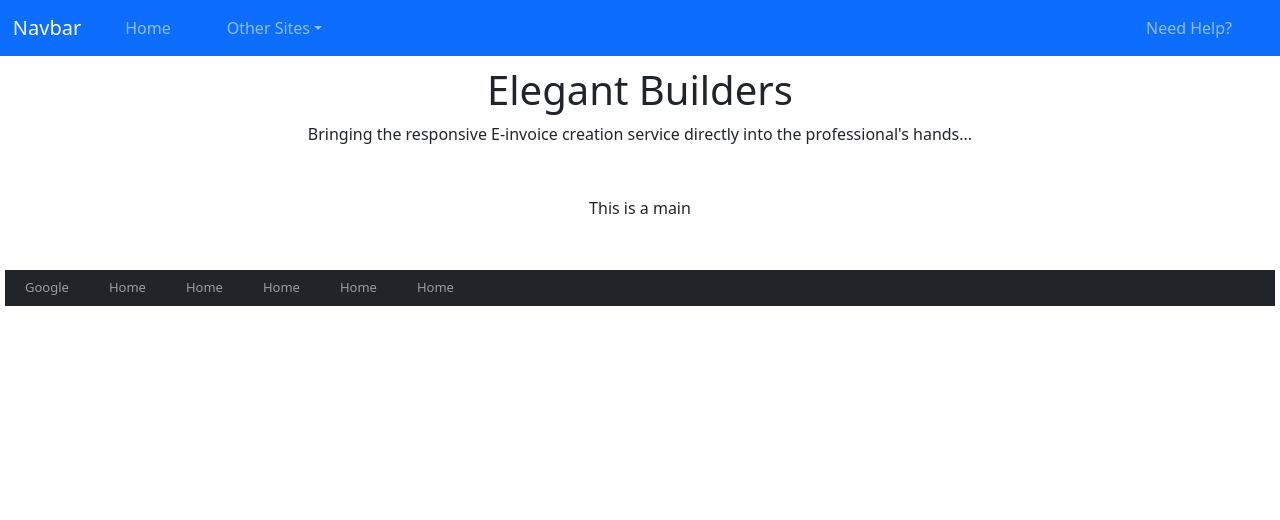
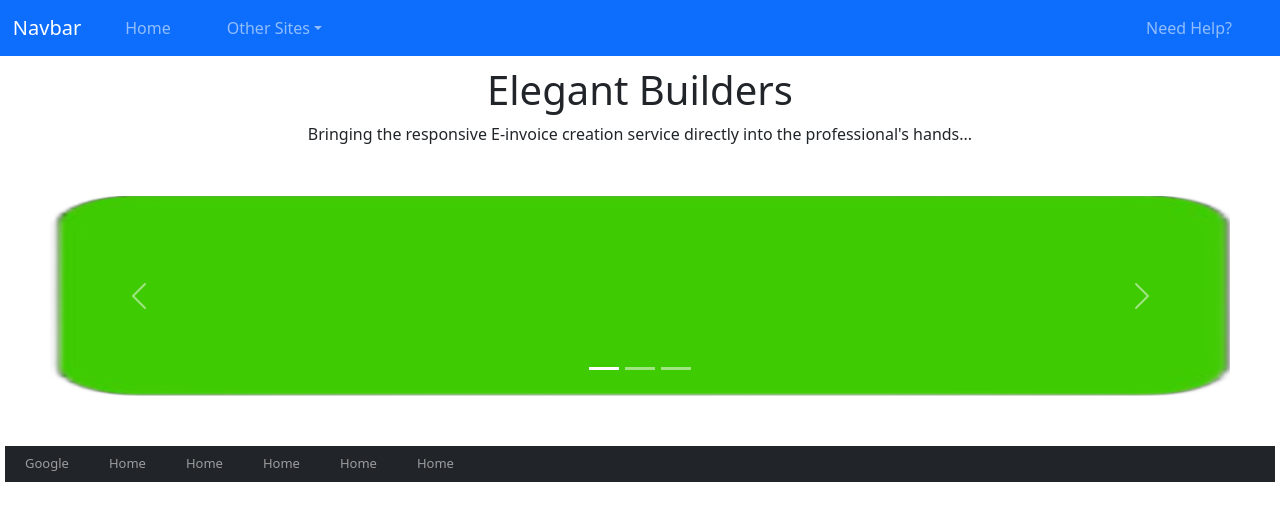
Before and after one commit to MysticalFire1315/SENG2021-frontend, a React (Vite) app in the folder vite-project/: page / in a window 1280 px wide. Shown: the top 520 px of the page. Built offline with nearby package versions, Linux system fonts and the light colour scheme.

Commit message:
tried implementing a carousel

```diff
--- a/vite-project/src/components/MainComponent/MainComponent.jsx
+++ b/vite-project/src/components/MainComponent/MainComponent.jsx
@@ -1,8 +1,35 @@
-import React from "react"
-
+import React from "react";
+import panel from "../../assets/panelcarousel.png";
 const MainComponent = () => {
     return (
-        <main className="main-component">This is a main</main>
+        <main className="main-component">
+            <div id="carouselExampleIndicators" class="carousel slide">
+                <div class="carousel-indicators">
+                    <button type="button" data-bs-target="#carouselExampleIndicators" data-bs-slide-to="0" class="active" aria-current="true" aria-label="Slide 1"></button>
+                    <button type="button" data-bs-target="#carouselExampleIndicators" data-bs-slide-to="1" aria-label="Slide 2"></button>
+                    <button type="button" data-bs-target="#carouselExampleIndicators" data-bs-slide-to="2" aria-label="Slide 3"></button>
+                </div>
+                <div class="carousel-inner">
+                    <div class="carousel-item active">
+                        <img src={panel} class="d-block w-100" alt="green panel" height="200" width="50" />
+                    </div>
+                    <div class="carousel-item">
+                        <img src={panel} class="d-block w-100" alt="green panel" height="200" width="50" />
+                    </div>
+                    <div class="carousel-item">
+                        <img src={panel} class="d-block w-100" alt="green panel" height="200" width="50" />
+                    </div>
+                </div>
+                <button class="carousel-control-prev" type="button" data-bs-target="#carouselExampleIndicators" data-bs-slide="prev">
+                    <span class="carousel-control-prev-icon" aria-hidden="true"></span>
+                    <span class="visually-hidden">Previous</span>
+                </button>
+                <button class="carousel-control-next" type="button" data-bs-target="#carouselExampleIndicators" data-bs-slide="next">
+                    <span class="carousel-control-next-icon" aria-hidden="true"></span>
+                    <span class="visually-hidden">Next</span>
+                </button>
+            </div>
+        </main>
     );
 }
 export default MainComponent;
```
Also changed, not shown: vite-project/src/assets/panelcarousel.png (added).
